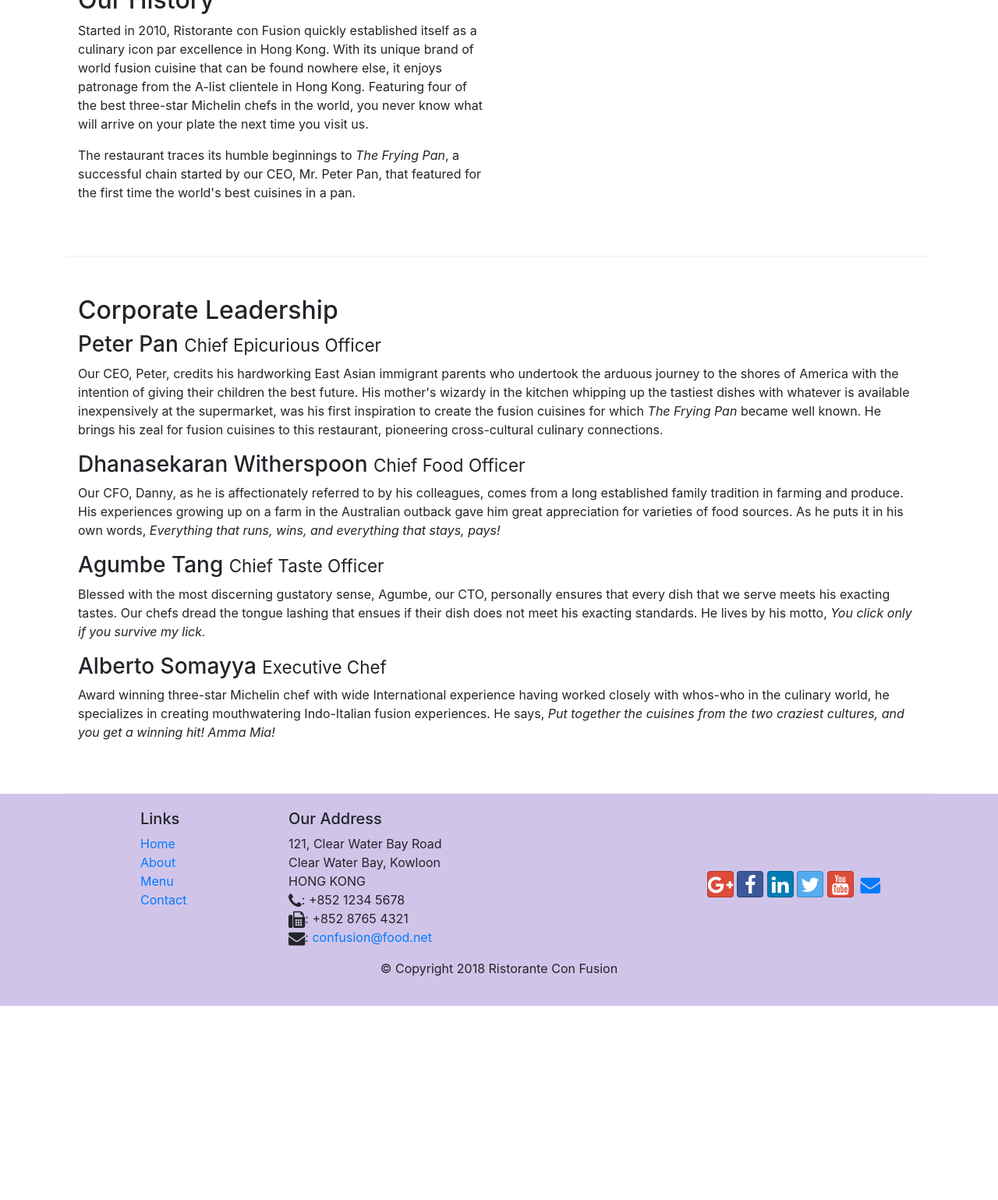
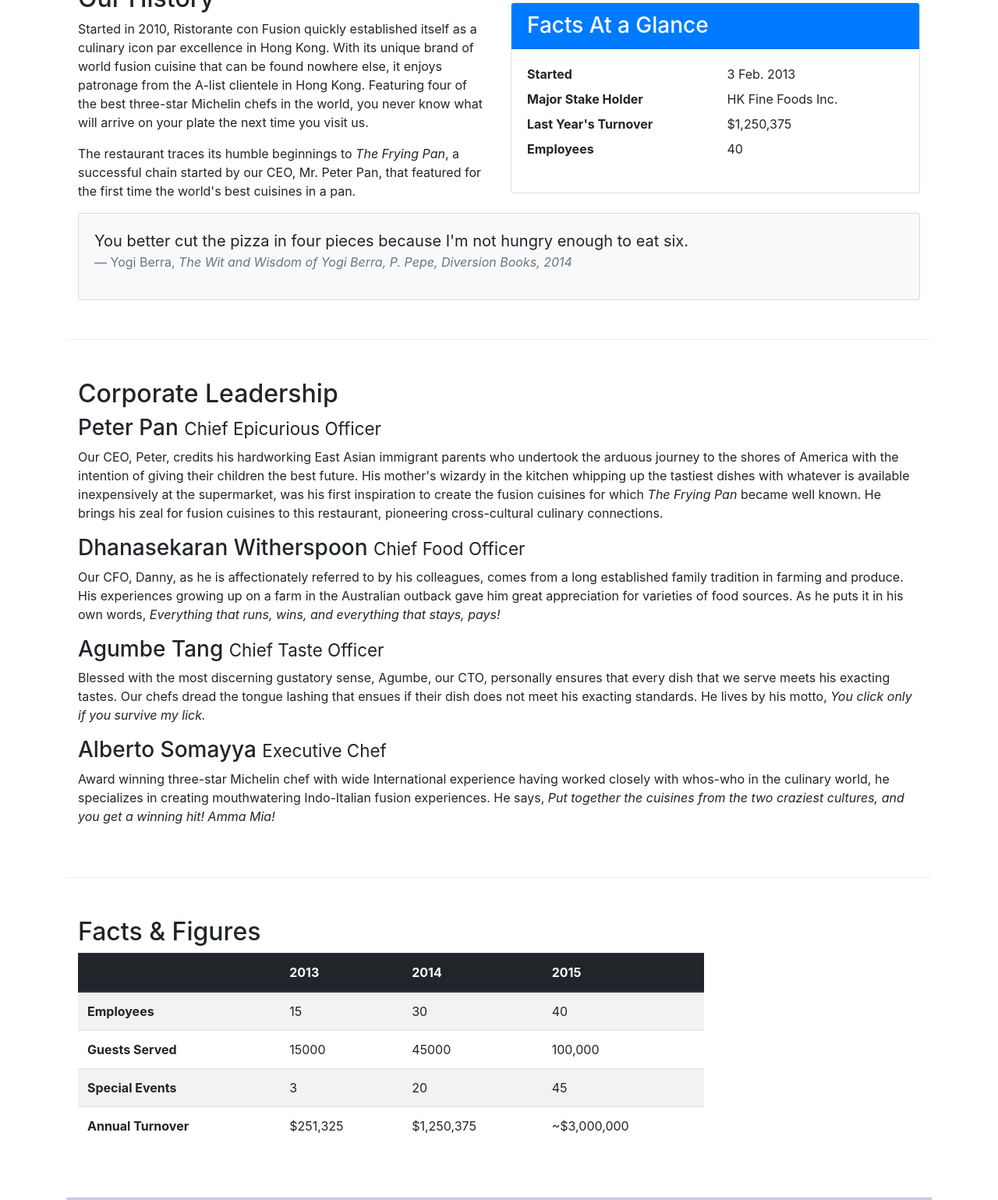
Before and after one commit to amankumarchagti/conFusion, a website: page aboutus.html in a window 1280 px wide. Shown: the part 536-2075 px from the top of the page at 78% size. Before the commit the page ends 1826 px from the top, so only its background shows below. Drawn offline with nearby package versions, Linux system fonts and the light colour scheme.

Commit message:
Tables and Cards

```diff
--- a/aboutus.html
+++ b/aboutus.html
@@ -65,6 +65,33 @@
                 <p>The restaurant traces its humble beginnings to <em>The Frying Pan</em>, a successful chain started by our CEO, Mr. Peter Pan, that featured for the first time the world's best cuisines in a pan.</p>
             </div>
             <div class="col-sm col-12">
+            <div class="card">
+                <h3 class="card-header bg-primary text-white">Facts At a Glance</h3>
+            <div class="card-body">
+                <dl class="row">
+                    <dt class="col-6">Started</dt>
+                    <dd class="col-6">3 Feb. 2013</dd>
+                    <dt class="col-6">Major Stake Holder</dt>
+                    <dd class="col-6">HK Fine Foods Inc.</dd>
+                    <dt class="col-6">Last Year's Turnover</dt>
+                    <dd class="col-6">$1,250,375</dd>
+                    <dt class="col-6">Employees</dt>
+                    <dd class="col-6">40</dd>
+                </dl>
+            </div>
+            </div>
+            </div>
+            <div class="col-12">
+                <div class="card card-body bg-light">
+                    <blockquote class="blockquote">
+                        <p class="mb-0">You better cut the pizza in four pieces because
+                            I'm not hungry enough to eat six.</p>
+                        <footer class="blockquote-footer">Yogi Berra,
+                            <cite title="Source Title">The Wit and Wisdom of Yogi Berra,
+                            P. Pepe, Diversion Books, 2014</cite>
+                        </footer>
+                    </blockquote>
+                </div>
             </div>
         </div>
 
@@ -82,7 +109,49 @@
                 <p class="d-none d-sm-block">Award winning three-star Michelin chef with wide International experience having worked closely with whos-who in the culinary world, he specializes in creating mouthwatering Indo-Italian fusion experiences. He says, <em>Put together the cuisines from the two craziest cultures, and you get a winning hit! Amma Mia!</em></p>
             </div>
        </div>
-
+       <div class="row row-content">
+            <div class="col-12 col-sm-9">
+                <h2>Facts &amp; Figures</h2>
+                <div class="table-responsive">
+                    <table class="table table-striped">
+                        <thead class="thead-dark">
+                            <tr>
+                                <th>&nbsp;</th>
+                                <th>2013</th>
+                                <th>2014</th>
+                                <th>2015</th>
+                            </tr>
+                        </thead>
+                        <tbody>
+                            <tr>
+                                <th>Employees</th>
+                                <td>15</td>
+                                <td>30</td>
+                                <td>40</td>
+                            </tr>
+                            <tr>
+                                <th>Guests Served</th>
+                                <td>15000</td>
+                                <td>45000</td>
+                                <td>100,000</td>
+                            </tr>
+                            <tr>
+                                <th>Special Events</th>
+                                <td>3</td>
+                                <td>20</td>
+                                <td>45</td>
+                            </tr>
+                            <tr>
+                                <th>Annual Turnover</th>
+                                <td>$251,325</td>
+                                <td>$1,250,375</td>
+                                <td>~$3,000,000</td>
+                            </tr>
+                        </tbody>
+                    </table>
+            </div>
+            <div class="col-12 col-sm-3"></div>
+       </div>
     </div>
 
     <footer class="footer">
```
